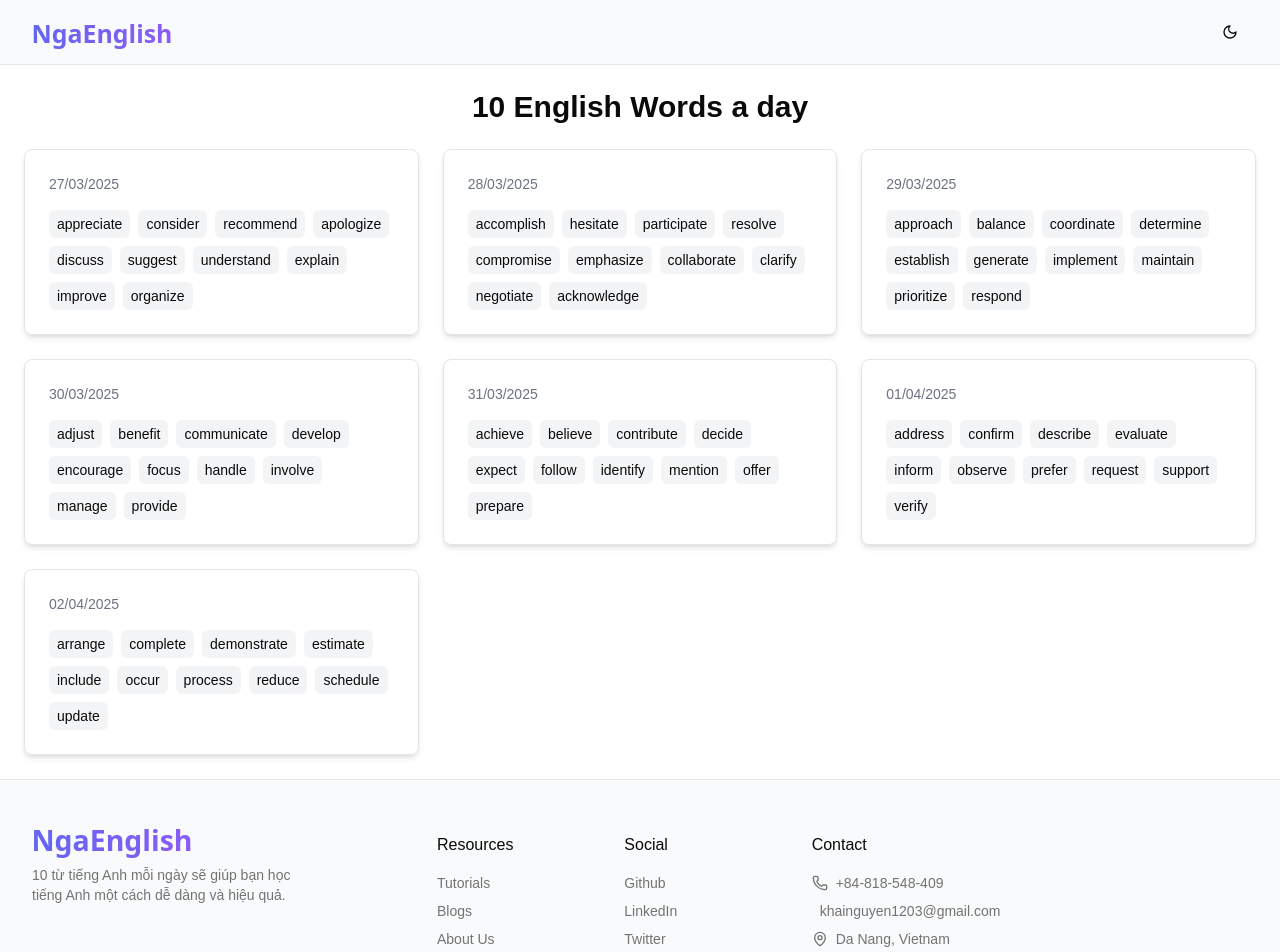
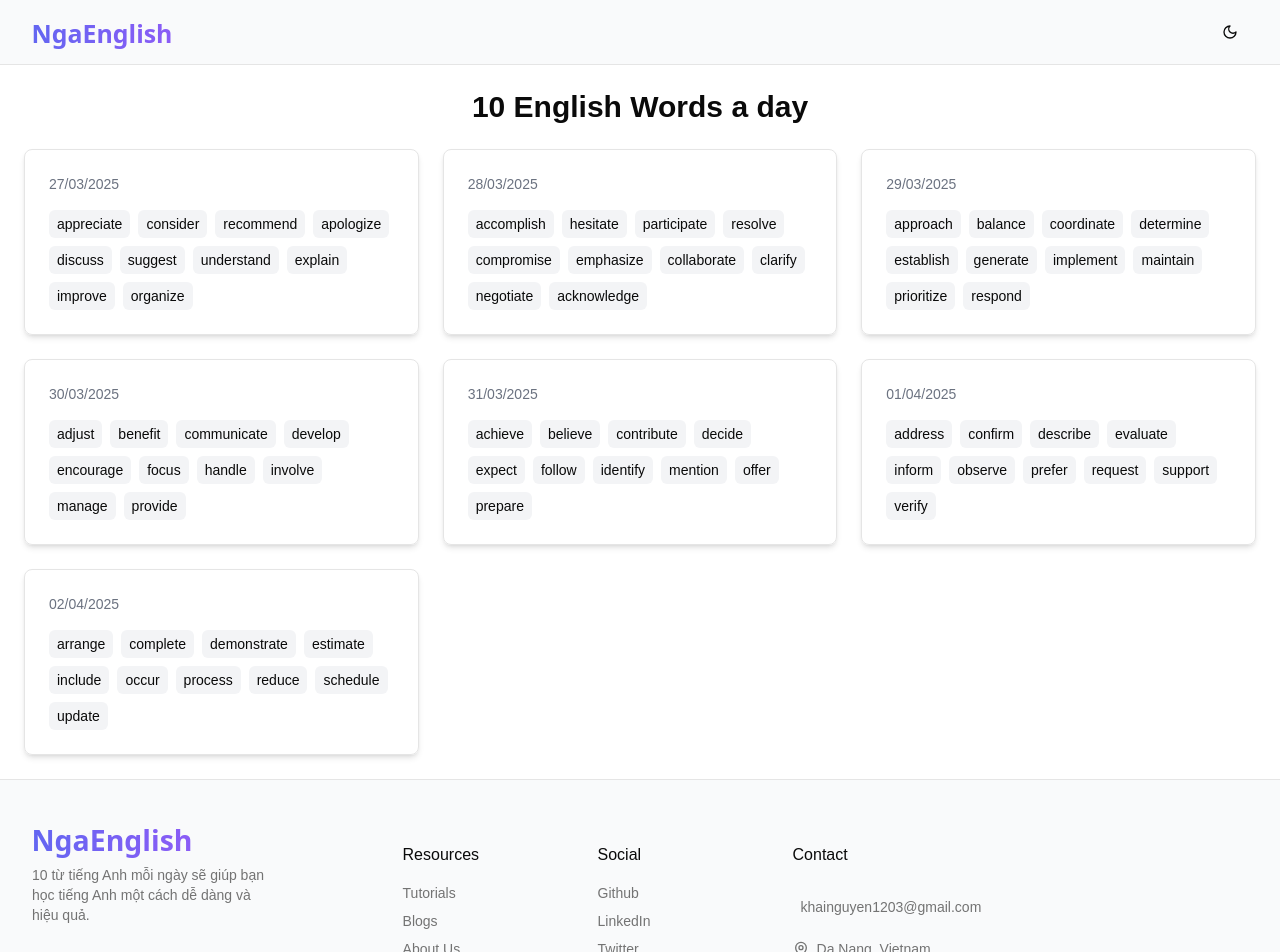
Before and after one commit to yoshivn1203/DailyEnglish, a Next.js app: page / in a window 1280 px wide. Shown: the top 952 px of the page. Built offline with nearby package versions, Linux system fonts and the light colour scheme.

Commit message:
fix footer

```diff
--- a/src/components/layout/footer.tsx
+++ b/src/components/layout/footer.tsx
@@ -1,6 +1,6 @@
 'use client'
 
-import { Mail, MapPin, Phone } from 'lucide-react'
+import { Mail, MapPin } from 'lucide-react'
 import Image from 'next/image'
 import Link from 'next/link'
 
@@ -62,12 +62,12 @@ export function Footer() {
               <div>
                 <p className='font-medium'>Contact</p>
                 <nav className='mt-4 flex flex-col space-y-2 text-sm text-muted-foreground'>
-                  <div className='flex items-center gap-2'>
+                  {/* <div className='flex items-center gap-2'>
                     <Phone className='h-4 w-4' />
                     <span>+84-818-548-409</span>
-                  </div>
+                  </div> */}
                   <div className='flex items-center gap-2'>
-                    <Mail className='h-4 w-4' />
+                    <Mail className='h-12 w-12' />
                     <span>khainguyen1203@gmail.com</span>
                   </div>
                   <div className='flex items-center gap-2'>
```
